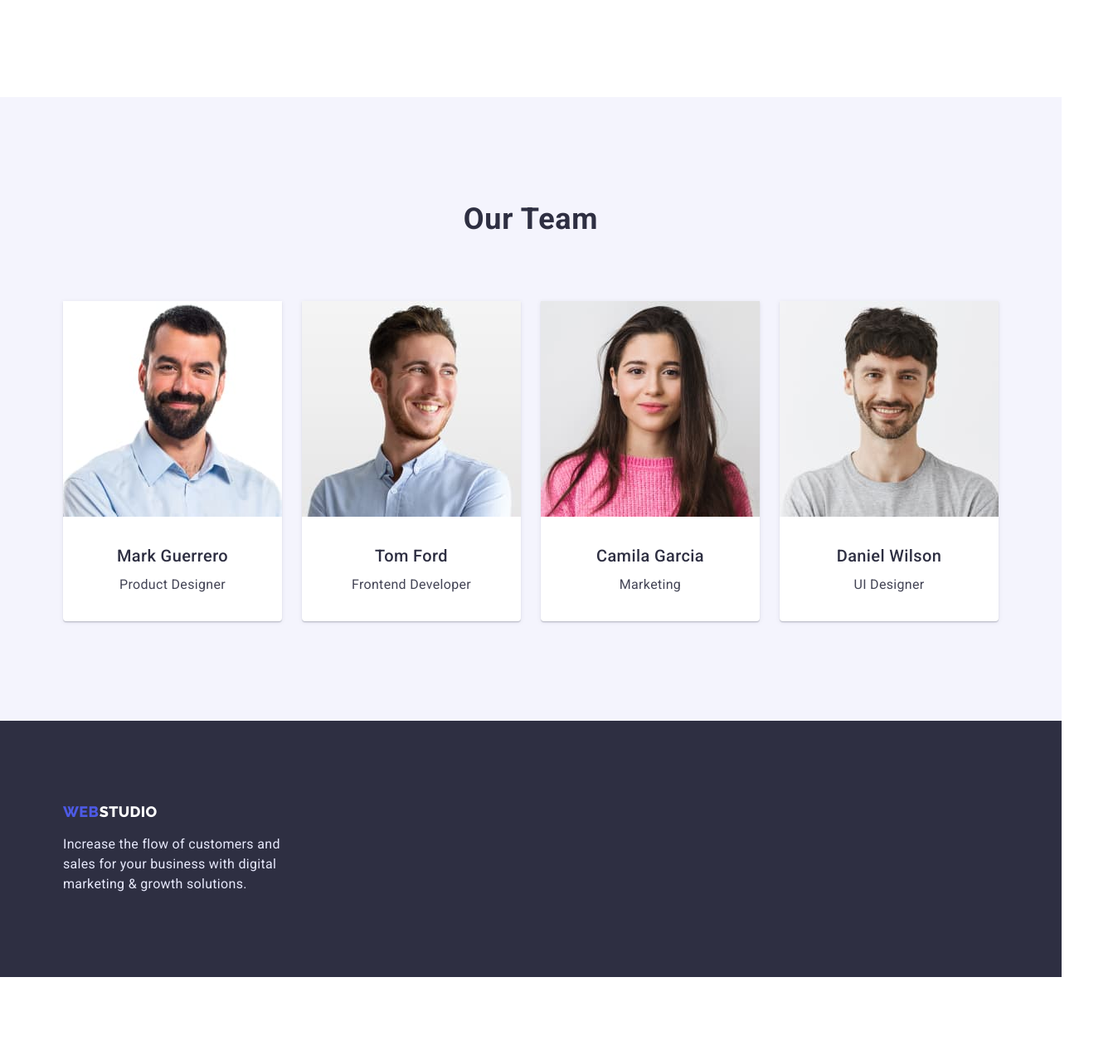
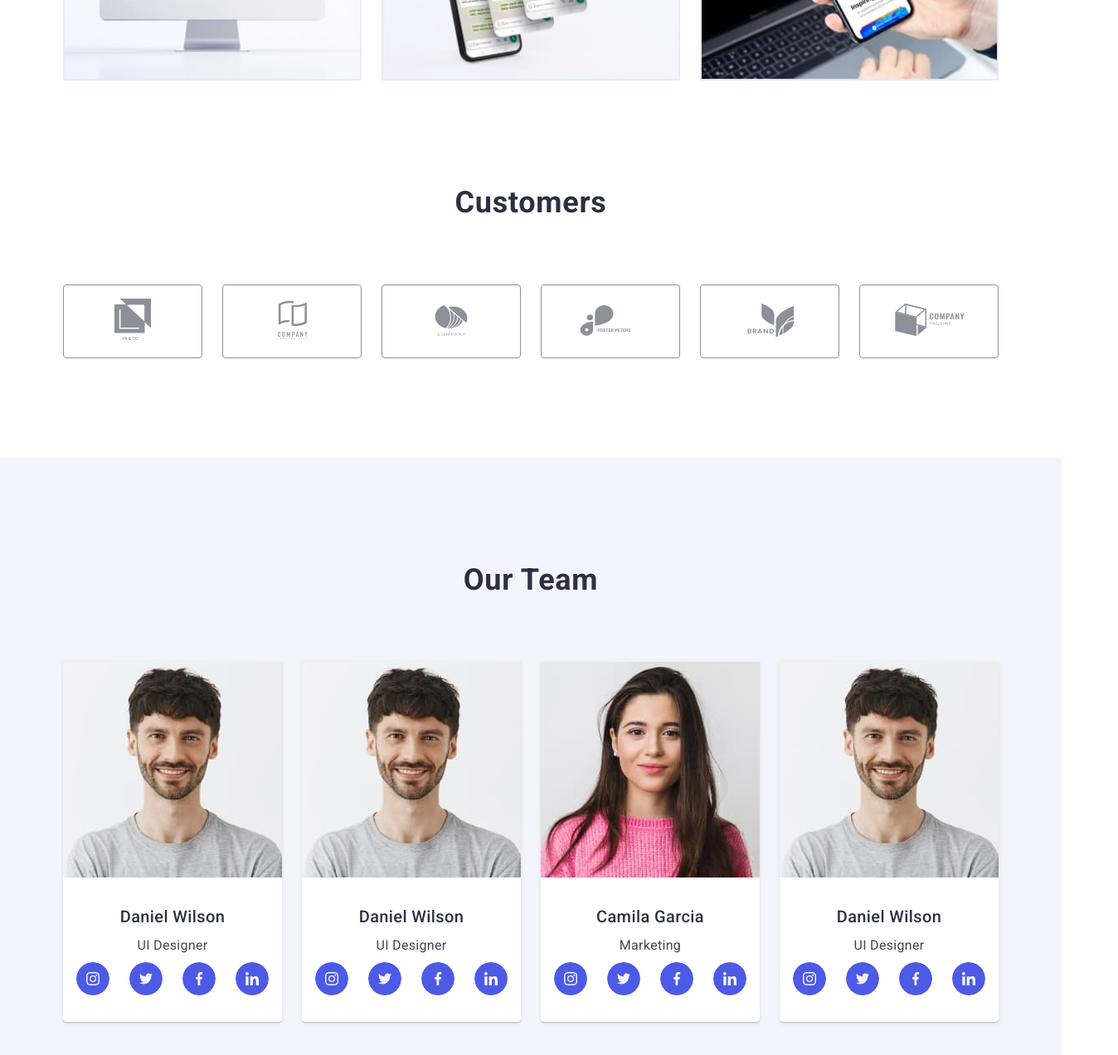
Before and after one commit to YuliaSokolovskaya/goit-markup-hw-04, a plain HTML site: page index.html in a window 1280 px wide. Shown: the part 1490-2762 px from the top of the page at 83% size, 1348 px wide, since content can reach past the window. Before the commit the page ends 2668 px from the top, so only its background shows below. Drawn offline with nearby package versions, Linux system fonts and the light colour scheme.

Commit message:
finished hw 4

```diff
--- a/css/styles.css
+++ b/css/styles.css
@@ -112,8 +112,10 @@ a {
     margin-bottom: 48px;
 }
 .banner-section {
-
-    background-color: var(--text-color-dark);
+    background-image: linear-gradient(to bottom, rgba(46, 47, 66, 0.7) 0%, rgba(46, 47, 66, 0.7) 100%), url("../images/people-office.jpg");
+    background-repeat: no-repeat;
+    background-size: cover ;
+    background-position: 50% 50%;
     text-align: center;
     padding: 188px 0;
 
@@ -126,9 +128,12 @@ a {
 }
 .articles-portfolio > li{
     width: 360px;
+    cursor: pointer;
 
 }
-
+.articles-portfolio > li:hover {
+    box-shadow: 0px 1px 6px rgba(46, 47, 66, 0.08), 0px 1px 1px rgba(46, 47, 66, 0.16), 0px 2px 1px rgba(46, 47, 66, 0.08);
+}
 .buttons-portfolio {
     display: flex;
     gap: 24px;
@@ -184,9 +189,12 @@ a {
     border: 1px solid #E7E9FC;
 }
 
+
 .btn-white:hover {
     color: #FFFFFF;
     background-color: var(--brand-color);
+    box-shadow: 0px 3px 1px rgba(0, 0, 0, 0.1), 0px 2px 1px rgba(0, 0, 0, 0.08), 0px 2px 2px rgba(0, 0, 0, 0.12);
+    border: 1px solid var(--brand-color);
 }
 
 .description {
@@ -265,6 +273,30 @@ background-color: #FFFFFF;
     padding-top: 120px;
     padding-bottom: 120px;
 }
+.customers-list {
+    display: flex;
+    gap: 24px;
+    align-items: center;
+    text-align: center;
+    justify-content: center;
+}
+.customer {
+
+    border: 1px solid #8E8F99;
+    border-radius: 4px;
+    width: 168px;
+    padding: 16px;
+
+}
+.customer-section {
+    padding-bottom: 120px;
+}
+
+.customer > img {
+    display: inline;
+    height: 50px;
+    width: auto;
+}
 
 .visually-hidden {
     position: absolute;
@@ -279,25 +311,55 @@ background-color: #FFFFFF;
     clip: rect(0 0 0 0);
     overflow: hidden;
 }
+.svg-feature{
+    height: 112px;
+    background-color: #F4F4FD;
+    display: inline-block;
+    padding: 24px 0;
+    margin-bottom: 8px;
+    border-radius: 4px;
+
+}
+.svg-team{
+    fill: #4D5AE5;
+    width: 40px;
+    height: 40px;
+    border-radius: 50%;
+
+}
+.svg-team.svg-team-grey {
+    fill: #434455;
+}
+
+.svg-our-team{
+    margin-top: 8px;
+    display: flex;
+    gap: 24px;
+}
 
 .footer {
     background-color: var(--text-color-dark);
     padding: 100px 0;
-
+    color: #E7E9FC;
+}
+.footer-elements {
+    display: flex;
+    gap: 120px;
 }
 
 .footer .logo {
     color: #FFF;
+
+}
+.footer-logo {
+    width: 264px;
 }
 
-.footer p {
-   color: #E7E9FC;
+.footer-desc {
+    margin-top: 16px;
     line-height: 1.5;
-    width: 264px;
-    margin-top: 16px;
 }
-
-.footer-info {
-
-
+.footer-social{
+    line-height: 1.5;
+    padding-bottom: 16px;
 }
--- a/index.html
+++ b/index.html
@@ -12,7 +12,13 @@
 			rel="stylesheet"
 		/>
 
-		<link rel="stylesheet" href="https://cdnjs.cloudflare.com/ajax/libs/modern-normalize/1.1.0/modern-normalize.min.css" integrity="sha512-wpPYUAdjBVSE4KJnH1VR1HeZfpl1ub8YT/NKx4PuQ5NmX2tKuGu6U/JRp5y+Y8XG2tV+wKQpNHVUX03MfMFn9Q==" crossorigin="anonymous" referrerpolicy="no-referrer" />
+		<link
+			rel="stylesheet"
+			href="https://cdnjs.cloudflare.com/ajax/libs/modern-normalize/1.1.0/modern-normalize.min.css"
+			integrity="sha512-wpPYUAdjBVSE4KJnH1VR1HeZfpl1ub8YT/NKx4PuQ5NmX2tKuGu6U/JRp5y+Y8XG2tV+wKQpNHVUX03MfMFn9Q=="
+			crossorigin="anonymous"
+			referrerpolicy="no-referrer"
+		/>
 		<link rel="stylesheet" href="./css/styles.css" />
 	</head>
 
@@ -38,7 +44,6 @@
 		</header>
 
 		<main>
-
 			<section class="banner-section">
 				<div class="container">
 					<h1 class="banner-slogan">Effective Solutions for Your Business</h1>
@@ -50,24 +55,36 @@
 					<h2 class="visually-hidden">Our features</h2>
 					<ul class="feature-container">
 						<li class="feature-item">
+							<svg class="svg-feature">
+								<use href="./images-ikon/icons.svg#icon-antenna"></use>
+							</svg>
 							<h3 class="title">Strategy</h3>
 							<p class="description">
 								Our goal is to identify the business problem to walk away with the perfect and creative solution.
 							</p>
 						</li>
 						<li class="feature-item">
+							<svg class="svg-feature">
+								<use href="./images-ikon/icons.svg#icon-Vector"></use>
+							</svg>
 							<h3 class="title">Punctuality</h3>
 							<p class="description">
 								Bring the key message to the brand's audience for the best price within the shortest possible time.
 							</p>
 						</li>
 						<li class="feature-item">
+							<svg class="svg-feature">
+								<use href="./images-ikon/icons.svg#icon-computer"></use>
+							</svg>
 							<h3 class="title">Diligence</h3>
 							<p class="description">
 								Research and confirm brands that present the strongest digital growth opportunities and minimize risk.
 							</p>
 						</li>
 						<li class="feature-item">
+							<svg class="svg-feature">
+								<use href="./images-ikon/icons.svg#icon-astronaut"></use>
+							</svg>
 							<h3 class="title">Technologies</h3>
 							<p class="description">
 								Design practice focused on digital experiences. We bring forth a deep passion for problem-solving.
@@ -92,23 +109,78 @@
 					</ul>
 				</div>
 			</section>
+
+			<section class="customer-section">
+				<div class="container">
+					<h2 class="section-title">Customers</h2>
+					<ul class="customers-list">
+						<li class="customer">
+							<img src="./images/logo1.svg"/>
+						</li>
+						<li class="customer">
+							<img src="./images/logo2.svg" />
+						</li>
+						<li class="customer">
+							<img src="./images/logo3.svg" />
+						</li>
+						<li class="customer">
+							<img src="./images/logo4.svg" />
+						</li>
+						<li class="customer">
+							<img src="./images/logo5.svg" />
+						</li>
+						<li class="customer">
+							<img src="./images/logo6.svg" />
+						</li>
+					</ul>
+				</div>
+			</section>
+
 			<section class="bg-grey">
 				<div class="container">
 					<h2 class="section-title">Our Team</h2>
 					<ul class="team-foto-index">
 						<li>
-							<img src="./images/foto4.jpg" alt="Our Team Mark Guerrero" width="264" />
+							<img src="./images/foto7.jpg" alt="Our Team Daniel Wilson" width="264" />
 							<div class="title-description-team">
-								<h3 class="title">Mark Guerrero</h3>
-								<p class="description">Product Designer</p>
+								<h3 class="title">Daniel Wilson</h3>
+								<p class="description">UI Designer</p>
+								<div class="svg-our-team">
+									<svg class="svg-team">
+										<use href="./images-ikon/icons.svg#icon-inst"></use>
+									</svg>
+									<svg class="svg-team">
+										<use href="./images-ikon/icons.svg#icon-twitter"></use>
+									</svg>
+									<svg class="svg-team">
+										<use href="./images-ikon/icons.svg#icon-facebook"></use>
+									</svg>
+									<svg class="svg-team">
+										<use href="./images-ikon/icons.svg#icon-linkedin"></use>
+									</svg>
+								</div>
 							</div>
 						</li>
 
 						<li>
-							<img src="./images/foto5.jpg" alt="Our Team Tom Ford" width="264" />
+							<img src="./images/foto7.jpg" alt="Our Team Daniel Wilson" width="264" />
 							<div class="title-description-team">
-								<h3 class="title">Tom Ford</h3>
-								<p class="description">Frontend Developer</p>
+								<h3 class="title">Daniel Wilson</h3>
+								<p class="description">UI Designer</p>
+								<div class="svg-our-team">
+									<svg class="svg-team">
+										<use href="./images-ikon/icons.svg#icon-inst"></use>
+									</svg>
+									<svg class="svg-team">
+										<use href="./images-ikon/icons.svg#icon-twitter"></use>
+									</svg>
+									<svg class="svg-team">
+										<use href="./images-ikon/icons.svg#icon-facebook"></use>
+									</svg>
+									<svg class="svg-team">
+										<use href="./images-ikon/icons.svg#icon-linkedin"></use>
+									</svg>
+								</div>
 							</div>
 						</li>
 
@@ -117,6 +189,20 @@
 							<div class="title-description-team">
 								<h3 class="title">Camila Garcia</h3>
 								<p class="description">Marketing</p>
+								<div class="svg-our-team">
+									<svg class="svg-team">
+										<use href="./images-ikon/icons.svg#icon-inst"></use>
+									</svg>
+									<svg class="svg-team">
+										<use href="./images-ikon/icons.svg#icon-twitter"></use>
+									</svg>
+									<svg class="svg-team">
+										<use href="./images-ikon/icons.svg#icon-facebook"></use>
+									</svg>
+									<svg class="svg-team">
+										<use href="./images-ikon/icons.svg#icon-linkedin"></use>
+									</svg>
+								</div>
 							</div>
 						</li>
 
@@ -125,6 +211,20 @@
 							<div class="title-description-team">
 								<h3 class="title">Daniel Wilson</h3>
 								<p class="description">UI Designer</p>
+								<div class="svg-our-team">
+									<svg class="svg-team">
+										<use href="./images-ikon/icons.svg#icon-inst"></use>
+									</svg>
+									<svg class="svg-team">
+										<use href="./images-ikon/icons.svg#icon-twitter"></use>
+									</svg>
+									<svg class="svg-team">
+										<use href="./images-ikon/icons.svg#icon-facebook"></use>
+									</svg>
+									<svg class="svg-team">
+										<use href="./images-ikon/icons.svg#icon-linkedin"></use>
+									</svg>
+								</div>
 							</div>
 						</li>
 					</ul>
@@ -134,13 +234,33 @@
 
 		<footer class="footer">
 			<div class="container">
+				<div class="footer-elements">
+					<div class="footer-logo">
+						<a class="logo" href="/">
+							<span>WEB</span>
+							STUDIO
+						</a>
+						<p class="footer-desc">
+							Increase the flow of customers and sales for your business with digital marketing & growth solutions.
+						</p>
+					</div>
 
-					<a class="logo" href="/">
-						<span>WEB</span>
-						STUDIO
-					</a>
-					<p>Increase the flow of customers and sales for your business with digital marketing & growth solutions.</p>
-
+					<div class="social">
+						<p class="footer-social">Social media</p>
+						<svg class="svg-team svg-team-grey">
+							<use href="./images-ikon/icons.svg#icon-inst"></use>
+						</svg>
+						<svg class="svg-team svg-team-grey">
+							<use href="./images-ikon/icons.svg#icon-twitter"></use>
+						</svg>
+						<svg class="svg-team svg-team-grey">
+							<use href="./images-ikon/icons.svg#icon-facebook"></use>
+						</svg>
+						<svg class="svg-team svg-team-grey">
+							<use href="./images-ikon/icons.svg#icon-linkedin"></use>
+						</svg>
+					</div>
+				</div>
 			</div>
 		</footer>
 	</body>
```
Also changed, not shown: portfolio.html (+26 -6 lines), images-ikon/icons.svg (added), images/logo1.svg (added), images/logo2.svg (added), images/logo3.svg (added), images/logo4.svg (added), images/logo5.svg (added), images/logo6.svg (added), images/people-office.jpg (added).
